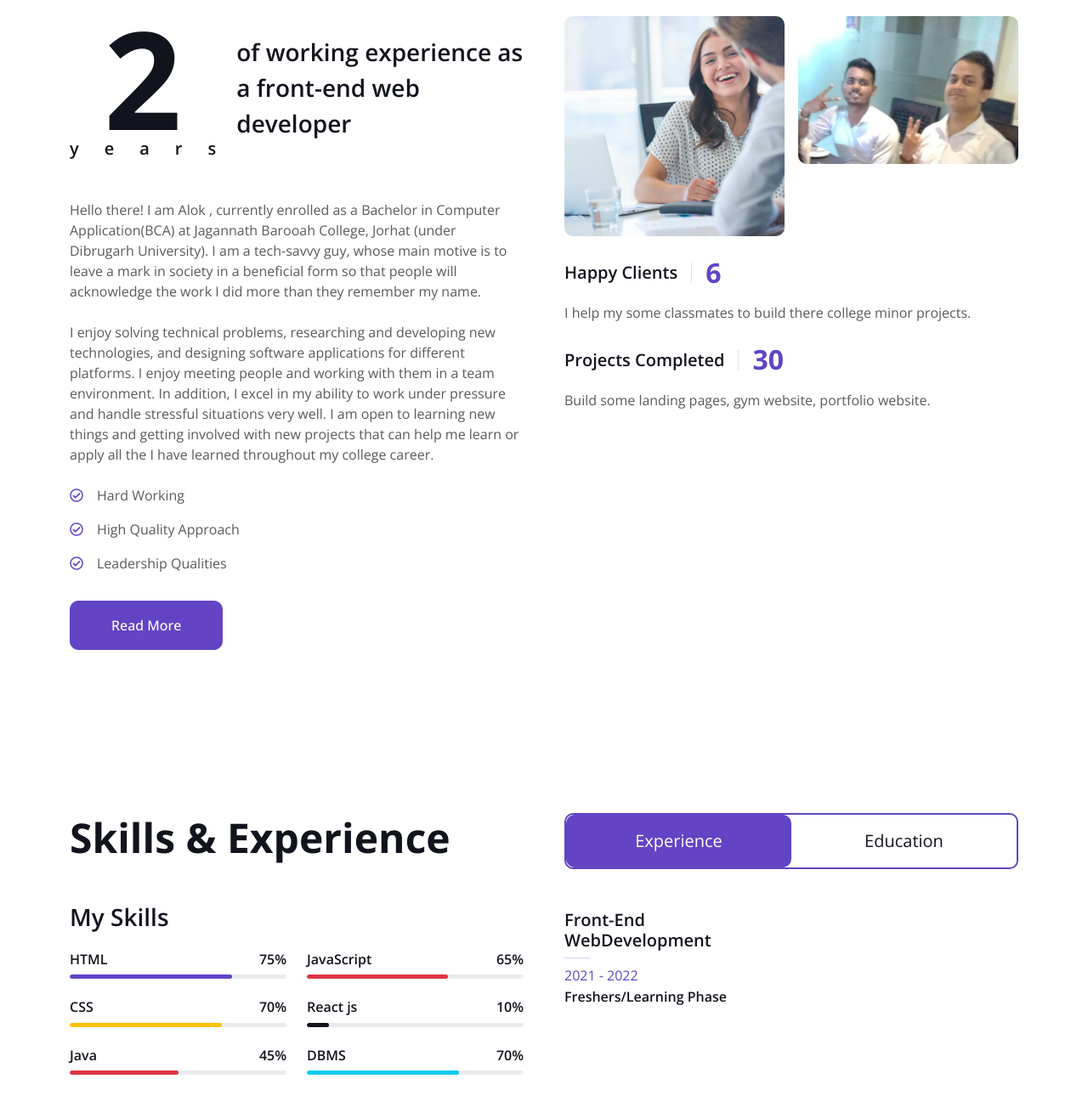
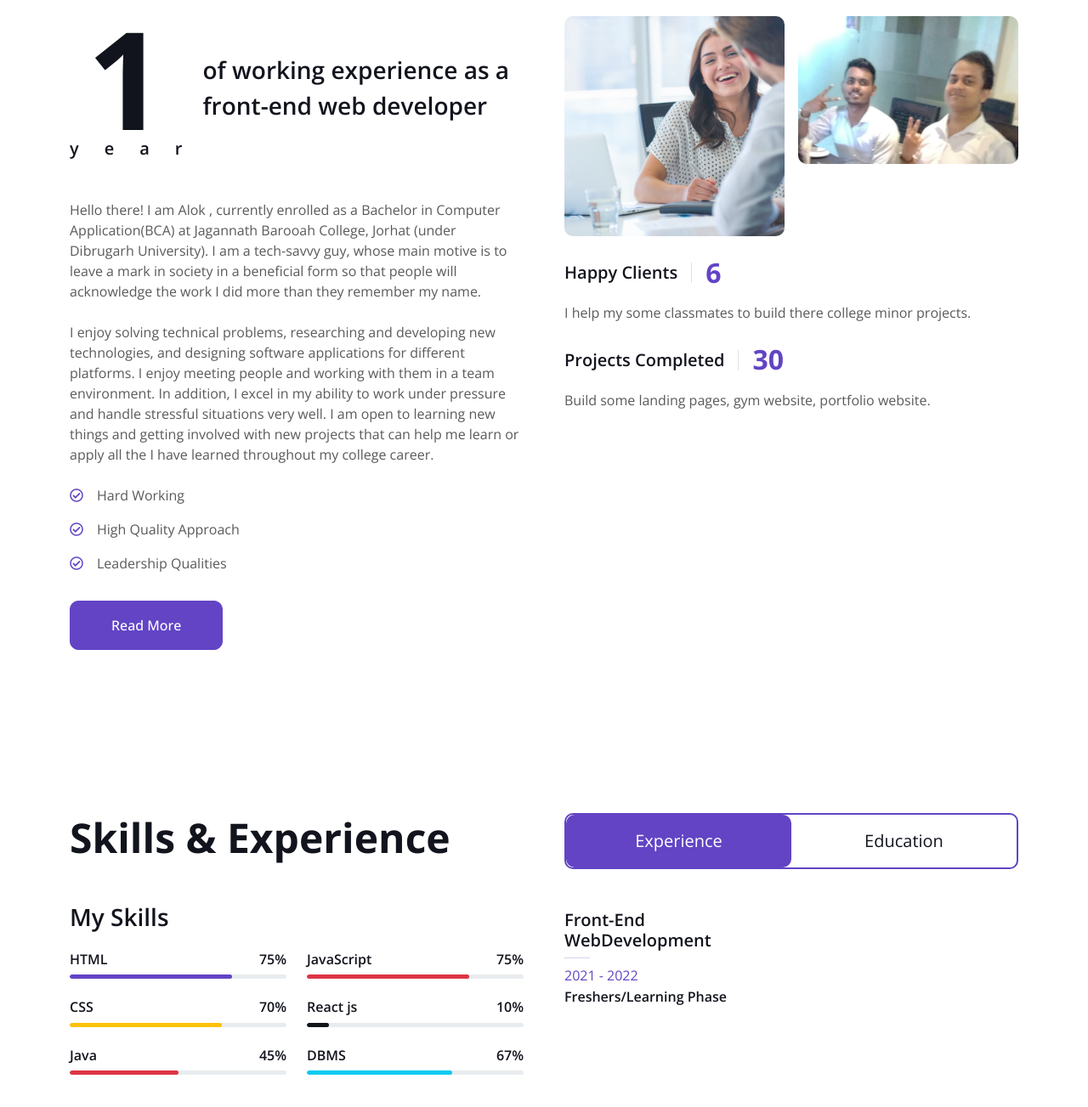
Before and after one commit to AlokSarmahBordoloi/Alok_Personal_Portfolio, a plain HTML site: page index.html in a window 1280 px wide. Shown: the part 719-2022 px from the top of the page at 85% size. Drawn offline with nearby package versions, Linux system fonts and the light colour scheme.

Commit message:
Update index.html

```diff
--- a/index.html
+++ b/index.html
@@ -97,8 +97,8 @@
                 <div class="col-lg-6 wow fadeInUp" data-wow-delay="0.1s">
                     <div class="d-flex align-items-center mb-5">
                         <div class="years flex-shrink-0 text-center me-4">
-                            <h1 class="display-1 mb-0">2</h1>
-                            <h5 class="mb-0">years</h5>
+                            <h1 class="display-1 mb-0">1</h1>
+                            <h5 class="mb-0">year</h5>
                         </div>
                         <h3 class="lh-base mb-0">of working experience as a front-end web developer</h3>
                     </div>
@@ -176,10 +176,10 @@
                             <div class="skill mb-4">
                                 <div class="d-flex justify-content-between">
                                     <h6 class="font-weight-bold">JavaScript</h6>
-                                    <h6 class="font-weight-bold">65%</h6>
+                                    <h6 class="font-weight-bold">75%</h6>
                                 </div>
                                 <div class="progress">
-                                    <div class="progress-bar bg-danger" role="progressbar" aria-valuenow="65" aria-valuemin="0" aria-valuemax="100"></div>
+                                    <div class="progress-bar bg-danger" role="progressbar" aria-valuenow="75" aria-valuemin="0" aria-valuemax="100"></div>
                                 </div>
                             </div>
                             <div class="skill mb-4">
@@ -194,10 +194,10 @@
                             <div class="skill mb-4">
                                 <div class="d-flex justify-content-between">
                                     <h6 class="font-weight-bold">DBMS</h6>
-                                    <h6 class="font-weight-bold">70%</h6>
+                                    <h6 class="font-weight-bold">67%</h6>
                                 </div>
                                 <div class="progress">
-                                    <div class="progress-bar bg-info" role="progressbar" aria-valuenow="70" aria-valuemin="0" aria-valuemax="100"></div>
+                                    <div class="progress-bar bg-info" role="progressbar" aria-valuenow="67" aria-valuemin="0" aria-valuemax="100"></div>
                                 </div>
                             </div>
                         </div>
```
